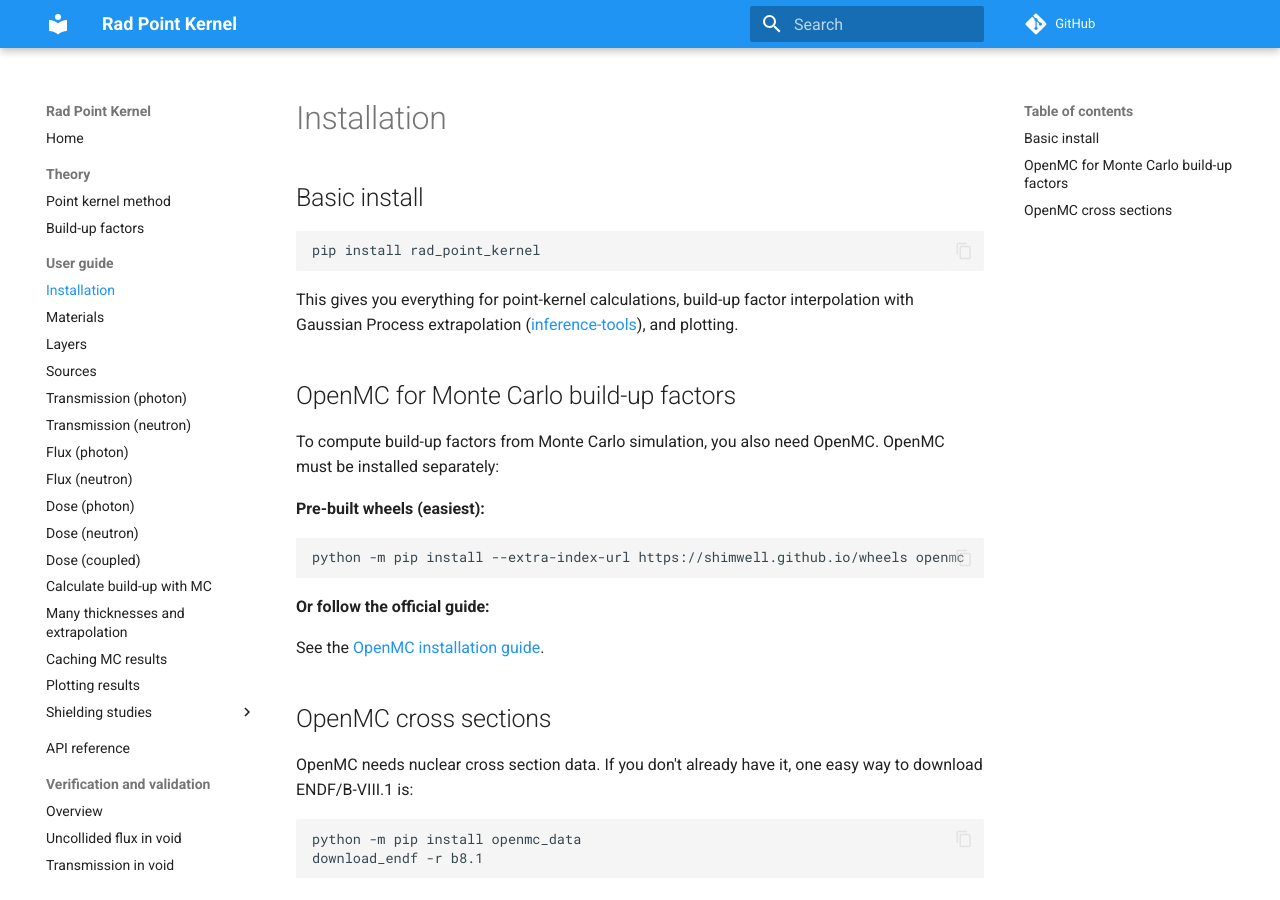
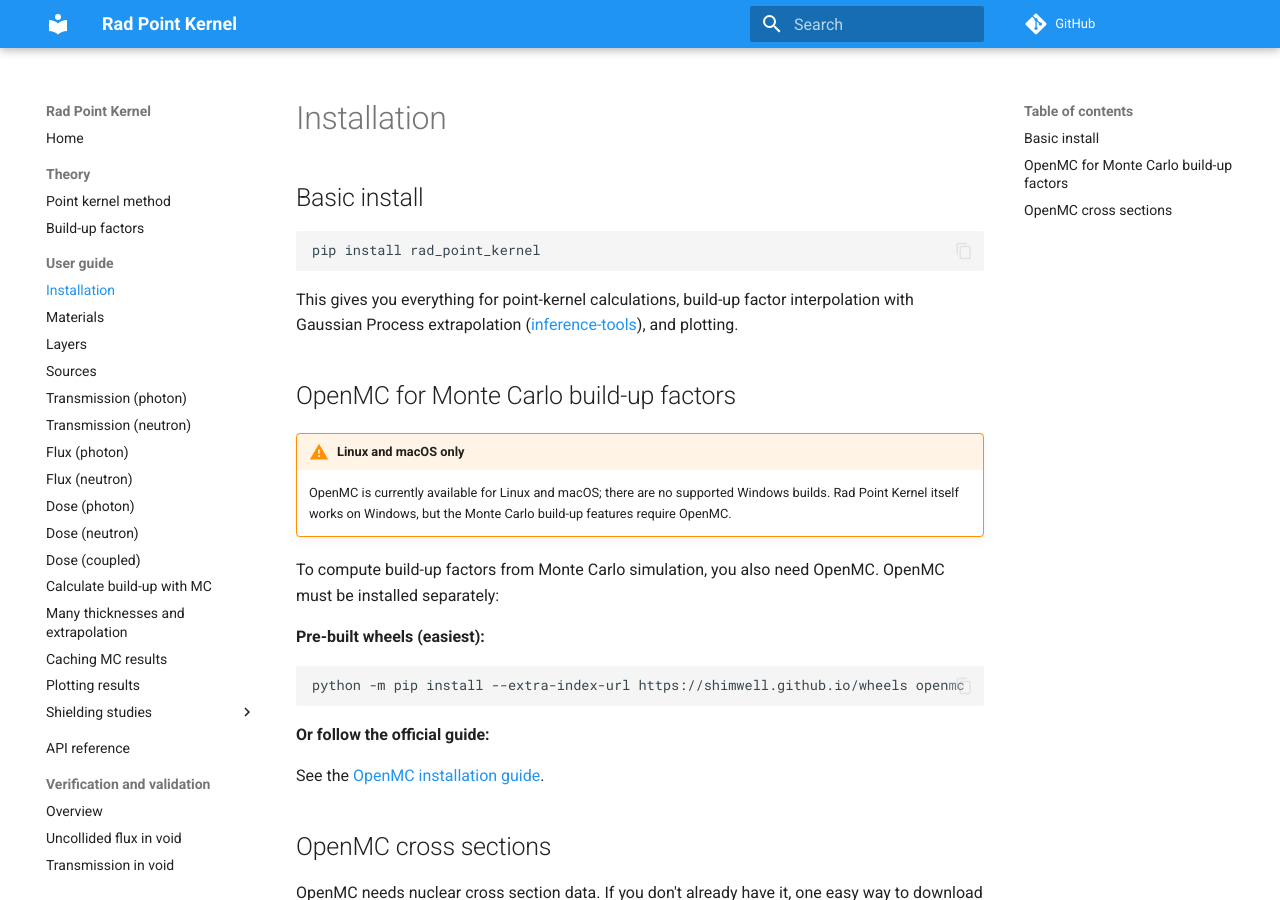
Before and after one commit to fusion-energy/rad_point_kernel, an MkDocs documentation site: the page built from docs/guide/installation.md, in a window 1280 px wide and 900 px high. Built offline with MkDocs 1.6.1 and Material for MkDocs 9.7.7, drawn with Linux system fonts in a browser that asks for light colours; comment, search, counter and statistics services are not loaded.

Commit message:
added windows note

```diff
--- a/docs/guide/installation.md
+++ b/docs/guide/installation.md
@@ -9,6 +9,9 @@ pip install rad_point_kernel
 This gives you everything for point-kernel calculations, build-up factor interpolation with Gaussian Process extrapolation ([inference-tools](https://github.com/C-bowman/inference-tools)), and plotting.
 
 ## OpenMC for Monte Carlo build-up factors
+
+!!! warning "Linux and macOS only"
+    OpenMC is currently available for Linux and macOS; there are no supported Windows builds. Rad Point Kernel itself works on Windows, but the Monte Carlo build-up features require OpenMC.
 
 To compute build-up factors from Monte Carlo simulation, you also need OpenMC. OpenMC must be installed separately:
 
```
